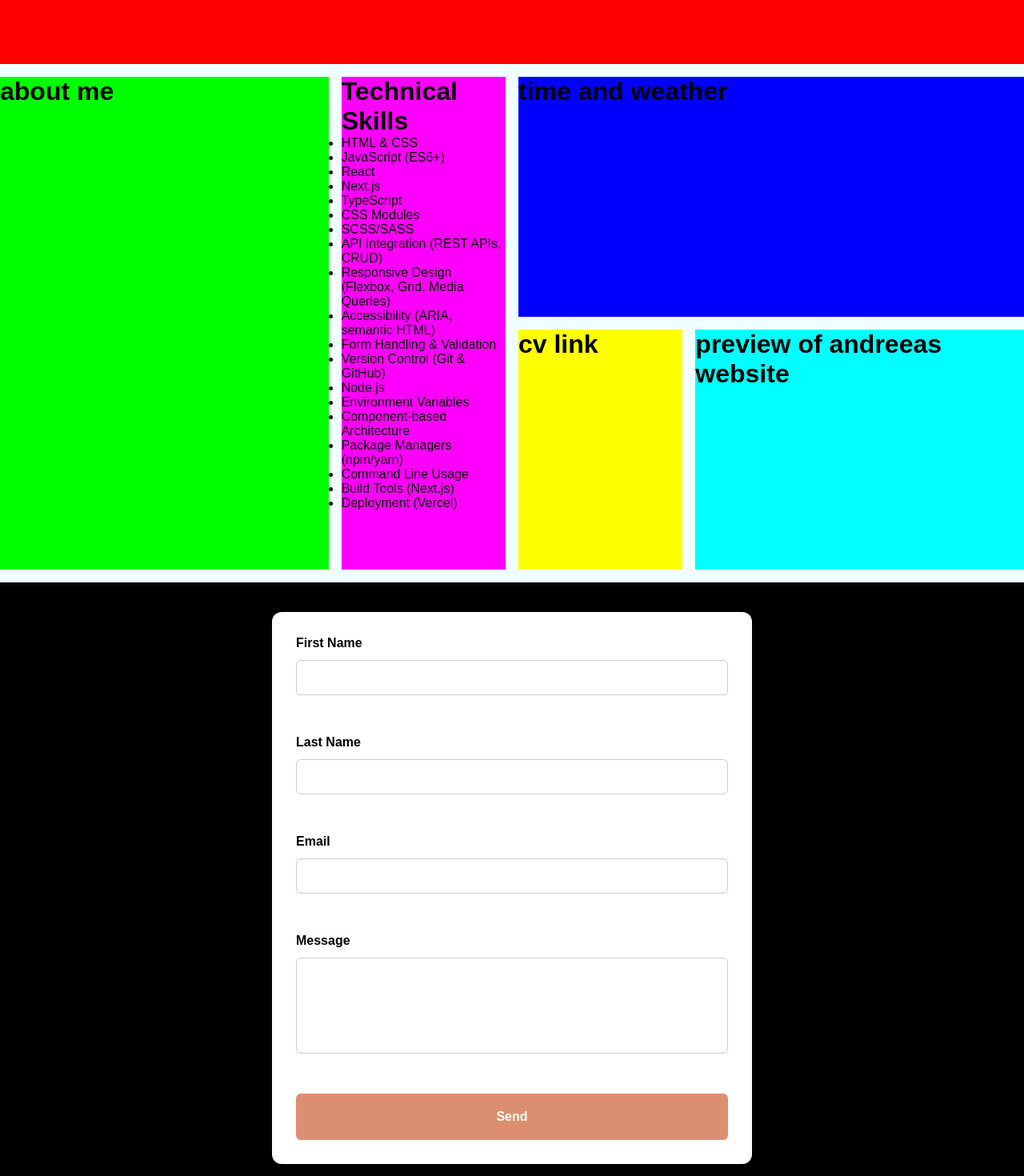
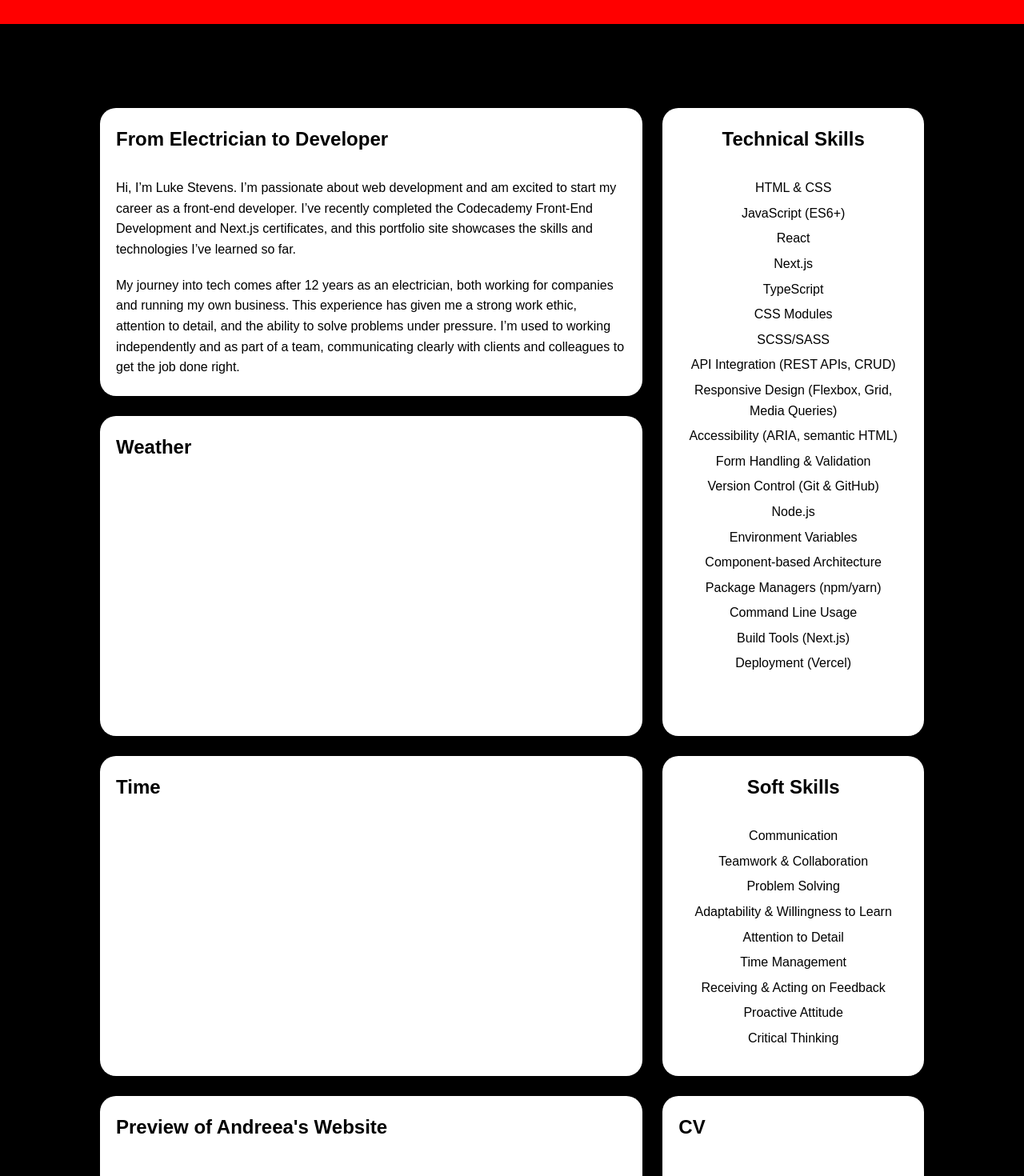
Before and after one commit to ls99555/portfolio, a Next.js app: page / in a window 1280 px wide. Shown: the part 920-2390 px from the top of the page at 80% size. Built offline with nearby package versions, Linux system fonts and the light colour scheme.

Commit message:
styling for site

```diff
--- a/src/app/layout.tsx
+++ b/src/app/layout.tsx
@@ -1,6 +1,5 @@
 import type { Metadata } from "next";
 import "../styles/globals.css";
-import "../styles/variables.css";
 import Header from "../components/header";
 import Footer from "../components/footer";
 
--- a/src/app/page.module.css
+++ b/src/app/page.module.css
@@ -1,56 +1,108 @@
 .layout {
     display: grid;
-    grid-template-columns: 2fr 1fr 1fr 2fr; /* Custom column widths */
-    grid-template-rows: 900px 300px 300px 800px;         /* Two rows, first is taller */
-    gap: 16px;      /* Space between grid items */
+    grid-template-columns: 100px 1fr 1fr 1fr 100px; /* Custom column widths */
+    grid-template-rows: 850px 440px 400px 400px 450px 850px;         /* Two rows, first is taller */     /* Space between grid items */
     width: 100vw;                          /* Take full viewport width */
     max-width: 100vw;                      /* Prevent overflow */
     margin: 0;                             /* Remove default margin */
     box-sizing: border-box;
+    gap: var(--spacing-large);
+
+}
+.banner {
+    grid-column: 1 / 6; /* Spans columns 1 and 2 */
+    grid-row: 1 / 2;
+    background: #ff0000;
+    margin: 0;
 }
 
-.main {
-    background-color: azure;
+
+.me,
+.time,
+.weather,
+.cv,
+.skills,
+.work,
+.contact,
+.softSkills,
+.technicalSkills {
+    overflow: hidden;
+    min-width: 0;
+    min-height: 0;
+    box-sizing: border-box;
+    word-break: break-word;
+    padding: var(--spacing-medium);
+    background-color: var(--color-background-section);
+    border-radius: 20px;
 }
 
-.banner {
-    grid-column: 1 / 5; /* Spans columns 1 and 2 */
-    grid-row: 1 / 2;
-    background: #ff0000;
+.me, .technicalSkills {
+    margin-top: 80px;
 }
 
 .me {
-    grid-column: 1 / 2; /* Spans columns 3 and 4 */
-    grid-row: 2 / 4;
-    background: #00ff00;
+    grid-column: 2 / 4; /* Spans columns 3 and 4 */
+    grid-row: 2 / 3;
 }
 
-.timeWeather {
-    grid-column: 3 / 5; /* First column */
-    grid-row: 2 / 3;    /* Second row */
-    background: #0000ff;
+.time {
+    grid-column: 2 / 4; /* First column */
+    grid-row: 4 / 5;    /* Second row */
+}
+
+.weather {
+    grid-column: 2 / 4; /* First column */
+    grid-row: 3 / 4;    /* Second row */
 }
 
 .cv {
-    grid-column: 3 / 4; /* Second column */
-    grid-row: 3 / 4;    /* Second row */
-    background: #ffff00;
+    grid-column: 4 / 5; /* Second column */
+    grid-row: 5 / 6;    /* Second row */
 }
 
-.skills {
-    grid-column: 2 / 3; /* Third column */
+.technicalSkills {
+    grid-column: 4 / 5; /* Third column */
     grid-row: 2 / 4;    /* Second row */
-    background: #ff00ff;
+    text-align: center;
+}
+
+.softSkills {
+    grid-column: 4 / 5; /* Third column */
+    grid-row: 4 / 5;    /* Second row */
+    text-align: center;
 }
 
 .work {
-    grid-column: 4 / 5; /* Fourth column */
-    grid-row: 3 / 4;    /* Second row */
-    background: #00ffff;
+    grid-column: 2 / 4; /* Fourth column */
+    grid-row: 5 / 6;    /* Second row */
 }
 
 .contact {
-    grid-column: 1 / 5; /* Spans columns 1 and 2 */
-    grid-row: 4 / 5;    /* Third row */
-    background: #000000;
+    grid-column: 3 / 5; /* Spans columns 1 and 2 */
+    grid-row: 6 / 7;    /* Third row */
 }
+
+
+@media (max-width: 900px) {
+  .layout {
+    grid-template-rows: 1000px 600px 600px 1000px;
+  }
+}
+
+@media (max-width: 600px) {
+  .layout {
+    grid-template-columns: 1fr;
+    grid-template-rows: repeat(8, minmax(400px, auto));
+  }
+  .banner,
+  .me,
+  .timeWeather,
+  .cv,
+  .technicalSkills,
+  .softSkills,
+  .work,
+  .contact {
+    grid-column: 1 / 2;
+    grid-row: auto;
+  }
+}
--- a/src/app/page.tsx
+++ b/src/app/page.tsx
@@ -2,30 +2,73 @@ import Image from "next/image";
 import styles from "./page.module.css";
 import ContactForm from "../components/contact-form";
 
-export default function Home() {
+function Banner() {
   return (
-    <div className={styles.page}>
-      <main className={styles.main}>
-        <div className={styles.layout}>
+    <div className={styles.banner}>
+      <h1>Luke Stevens</h1>
+    </div>
+  );
+}
 
-        <div className={styles.banner}>
-          <h1>header and text</h1>
-          </div>
+function AboutMe() {
+  return (
+    <section className={styles.me}>
+      <h2>From Electrician to Developer</h2>
+      <p>
+        Hi, I’m Luke Stevens. I’m passionate about web development and am excited
+        to start my career as a front-end developer. I’ve recently completed the
+        Codecademy Front-End Development and Next.js certificates, and this
+        portfolio site showcases the skills and technologies I’ve learned so far.
+      </p>
+      <p>
+        My journey into tech comes after 12 years as an electrician, both working
+        for companies and running my own business. This experience has given me a
+        strong work ethic, attention to detail, and the ability to solve problems
+        under pressure. I’m used to working independently and as part of a team,
+        communicating clearly with clients and colleagues to get the job done
+        right.
+      </p>
+      <p>
+        I’m eager to bring my hands-on experience, reliability, and enthusiasm
+        for learning into a junior front-end developer role. I love building
+        things that are useful and easy to use, and I’m excited to keep growing
+        my skills in a professional environment.
+      </p>
+    </section>
+  );
+}
 
-        <div className={styles.me}>
-          <h1>about me</h1>
-        </div>
+function Time() {
+  return (
+    <section className={styles.time}>
+      <h2>Time</h2>
+      {/* Add time and weather content here */}
+    </section>
+  );
+}
 
-        <div className={styles.timeWeather}>
-          <h1>time and weather</h1>
-        </div>
+function Weather() {
+  return (
+    <section className={styles.weather}>
+      <h2>Weather</h2>
+      {/* Add time and weather content here */}
+    </section>
+  );
+}
 
-        <div id="cv"className={styles.cv}>
-          <h1>cv link</h1>
-        </div>
+function CV() {
+  return (
+    <section id="cv" className={styles.cv}>
+      <h2>CV</h2>
+      {/* Add CV content here */}
+    </section>
+  );
+}
 
-        <div className={styles.skills}>
-  <h1>Technical Skills</h1>
+function TechnicalSkills() {
+  return (
+    <section className={styles.technicalSkills}>
+      <h2>Technical Skills</h2>
       <ul>
         <li>HTML & CSS</li>
         <li>JavaScript (ES6+)</li>
@@ -47,10 +90,14 @@ export default function Home() {
         <li>Build Tools (Next.js)</li>
         <li>Deployment (Vercel)</li>
       </ul>
-</div>
+    </section>
+  );
+}
 
-<div className={styles.softSkills}>
-  <h1>Soft Skills</h1>
+function SoftSkills() {
+  return (
+    <section className={styles.softSkills}>
+      <h2>Soft Skills</h2>
       <ul>
         <li>Communication</li>
         <li>Teamwork & Collaboration</li>
@@ -62,17 +109,42 @@ export default function Home() {
         <li>Proactive Attitude</li>
         <li>Critical Thinking</li>
       </ul>
-</div>
+    </section>
+  );
+}
 
-        <div id="work" className={styles.work}>
-          <h1>preview of andreeas website</h1>
-        </div>
+function WorkPreview() {
+  return (
+    <section id="work" className={styles.work}>
+      <h2>Preview of Andreea's Website</h2>
+      {/* Add website preview here */}
+    </section>
+  );
+}
 
-        <div id="contact"className={styles.contact}>
-          <h1>contact form</h1>
+function Contact() {
+  return (
+    <section id="contact" className={styles.contact}>
+      <h2>Contact Me</h2>
       <ContactForm />
-        </div>
+    </section>
+  );
+}
 
+export default function Home() {
+  return (
+    <div className={styles.page}>
+      <main className={styles.main}>
+        <div className={styles.layout}>
+          <Banner />
+          <AboutMe />
+          <Time />
+          <Weather />
+          <CV />
+          <TechnicalSkills />
+          <SoftSkills />
+          <WorkPreview />
+          <Contact />
         </div>
       </main>
     </div>
--- a/src/styles/globals.css
+++ b/src/styles/globals.css
@@ -1,8 +1,9 @@
+@import url('./variables.css');
+
 :root {
- --color-background: #aca576;
+ color: var(--color-text);
 
 }
-
 
 html,
 body {
@@ -14,6 +15,12 @@ body {
   font-family: Arial, Helvetica, sans-serif;
   -webkit-font-smoothing: antialiased;
   -moz-osx-font-smoothing: grayscale;
+  line-height: var(--line-height-base)
+}
+
+main {
+  background-color: var(--color-background);
+  color: var(--color-text);
 }
 
 * {
@@ -26,3 +33,19 @@ a {
   color: inherit;
   text-decoration: none;
 }
+
+h2,
+h3,
+h4,
+h5 {
+  margin-bottom: var(--paragraph-spacing);
+}
+
+p {
+  margin-bottom: var(--paragraph-spacing);
+}
+
+li {
+  list-style-type: none;
+  margin-bottom: var(--list-spacing);
+}
--- a/src/styles/variables.css
+++ b/src/styles/variables.css
@@ -1,11 +1,11 @@
 :root {
-    --color-primary: #ffffff;
-    --color-secondary: #2ecc71;
-    --color-background: #fefae0;
+  /* background colors*/
+   --color-background: #000000;
+   --color-background-section: #ffffff;
+
+   /* text colors*/
     --color-text: #000000;
     --color-text-secondary: #ffffff;
-    --color-accent: #dc8f70;
-    --color-accent-hover: #000000;
 
     /* header and footer colors*/
     --color-header-background: #164B39;
@@ -15,7 +15,6 @@
     --color-button: #164B39;
     --color-button-hover: #d8995edc;
     --color-button-accent: #dbbfa4;
-
     --color-button-home: #DC7726;
     --color-button-home-hover: #4A545D;
     ;
@@ -23,10 +22,15 @@
     /* Spacing Variables */
     --spacing-small: 12px;
     --spacing-medium: 20px;
-    --spacing-large: 30px;
+    --spacing-large: 25px;
     --spacing-xlarge: 200px;
     --header-height: 100px;
     --footer-height: 200px;
+
+    /* Readability */
+    --line-height-base: 1.6;
+    --paragraph-spacing: 1.2em;
+    --list-spacing: 6px;
 
     /* Font styling */
     --font-family: 'Gill Sans', 'Gill Sans MT', Calibri, 'Trebuchet MS', sans-serif;
@@ -41,4 +45,8 @@
     --font-size-base: 1rem;
     --font-size-large: 20px;
     --font-size-logo: 35px;
+
+    /* hover*/
+    --color-accent: #dc8f70;
+    --color-accent-hover: #000000;
   }
```
Lines whose indentation alone changed are shown as unchanged.
